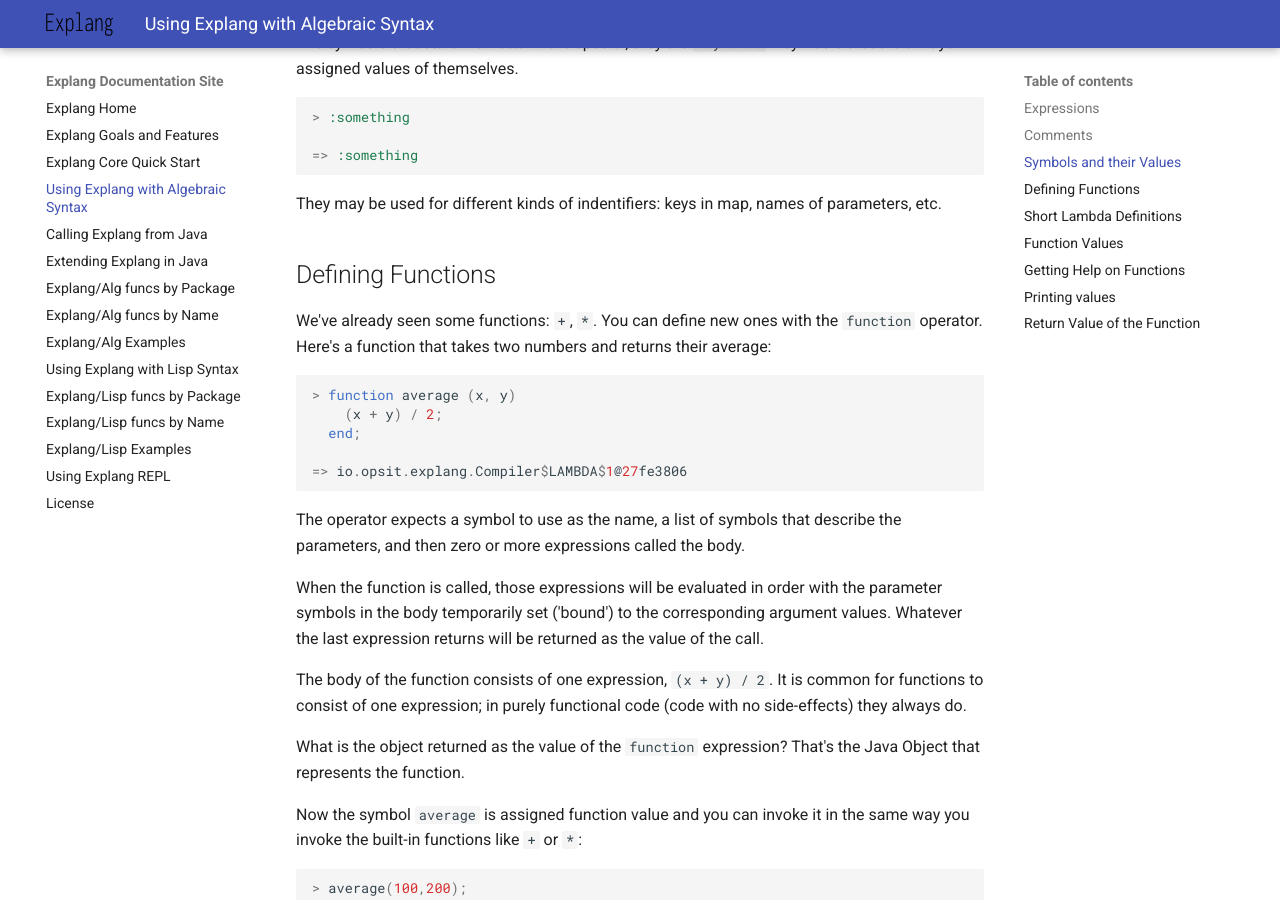
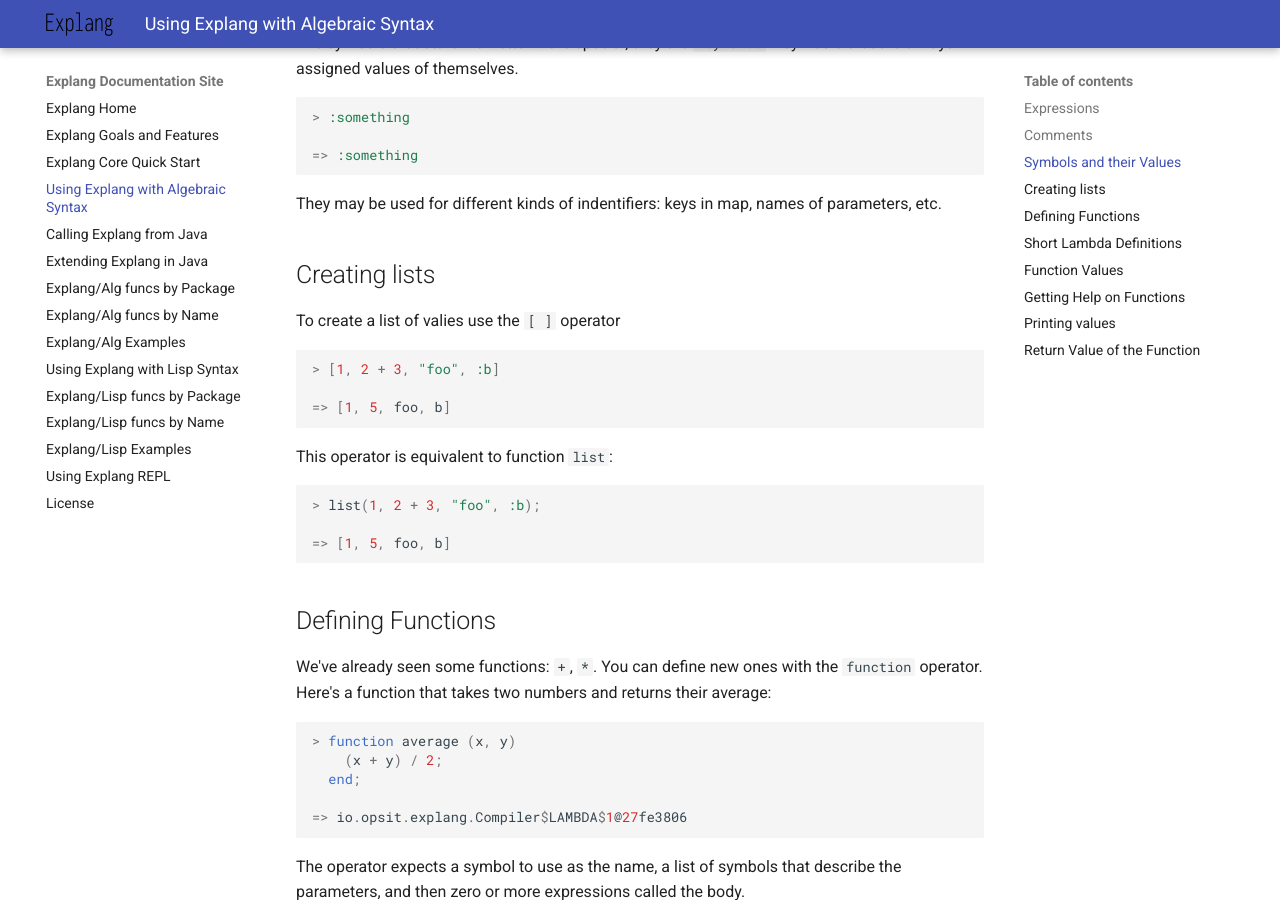
Before and after one commit to opsit-io/opsit-explang-docs, an MkDocs documentation site: the page built from docs/explang-alg.md, in a window 1280 px wide and 900 px high, scrolled down 2030 px. Built offline with MkDocs 1.6.1 and Material for MkDocs 9.7.7, drawn with Linux system fonts in a browser that asks for light colours.

Commit message:
feat: add chapter on creating lists

````diff
--- a/docs/explang-alg.md
+++ b/docs/explang-alg.md
@@ -122,6 +122,26 @@
 
 They may be used for different kinds of indentifiers: keys in map,
 names of parameters, etc.
+
+Creating lists
+--------------
+
+To create a list of valies use the `[ ]` operator
+
+```julia
+> [1, 2 + 3, "foo", :b]
+
+=> [1, 5, foo, b]
+```
+
+This operator is equivalent to function `list`:
+
+```julia
+> list(1, 2 + 3, "foo", :b);
+
+=> [1, 5, foo, b]
+```
+
 
 Defining Functions
 ------------------
@@ -361,6 +381,9 @@
 => []
 
 ```
+
+
+
 
 
 Explang/Algebraic Syntax Language Reference
--- a/docs/explang-lisp.md
+++ b/docs/explang-lisp.md
@@ -139,8 +139,8 @@
 and 2.
 
 
-The `list` function
--------------------
+Creating Lists
+--------------
 
 To create a list  use the `list` function:
 
````
